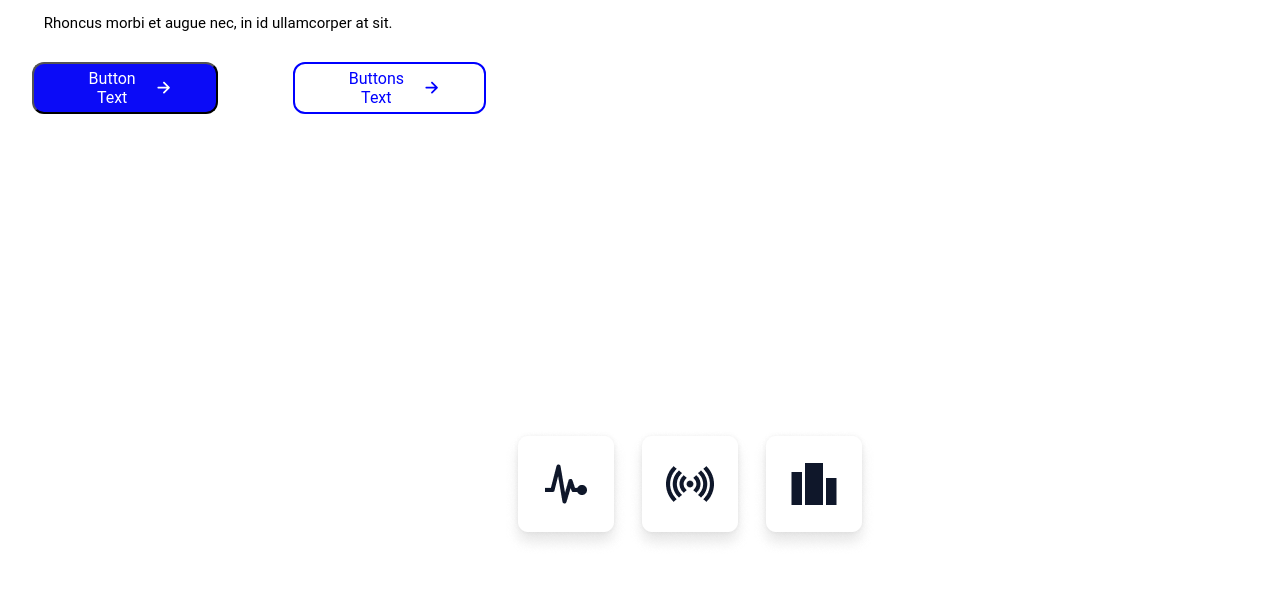
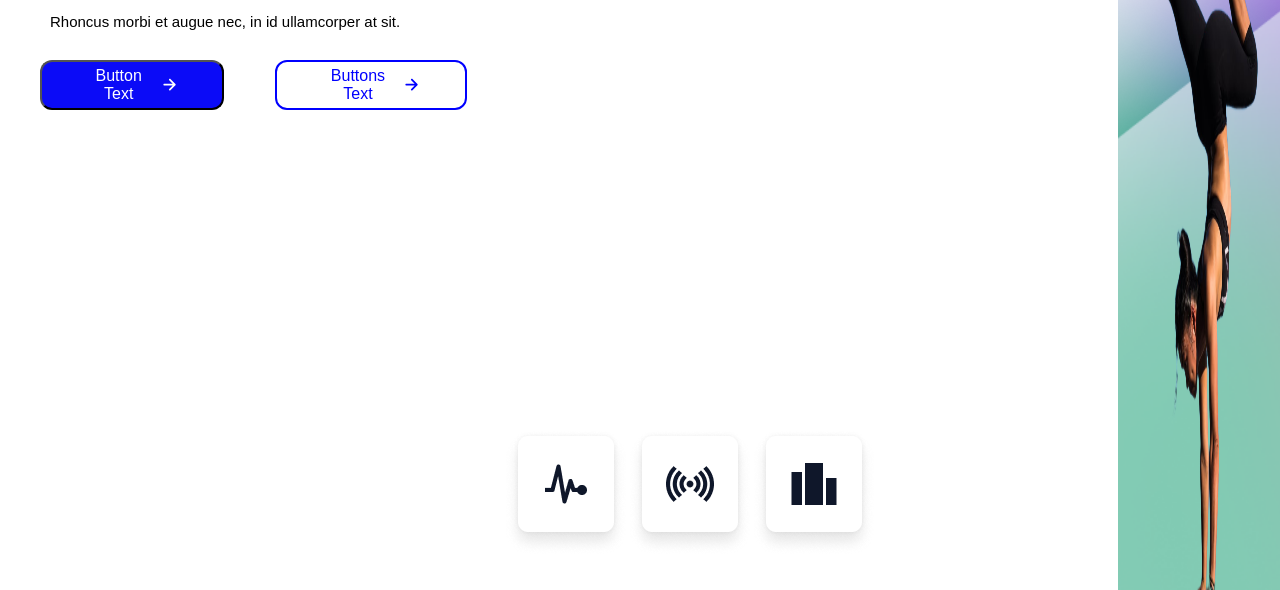
Before and after one commit to Abiola65/Figma-Section1, a plain HTML site: page index.html in a window 1280 px wide. Shown: the part 530-1120 px from the top of the page. Before the commit the page ends 1088 px from the top, so only its background shows below. Drawn offline with Linux system fonts and the light colour scheme.

Commit message:
changes commit

```diff
--- a/style.css
+++ b/style.css
@@ -1,19 +1,17 @@
 *{
     margin: 0px;
     padding: 0px;
-    font-family: Roboto;
+    font-family: Arial, Helvetica, sans-serif;
     box-sizing: border-box;
 }
 
     html, body {
         height: 100%;
-        /* overflow: hidden; */
     }
 
     .flex-container {
         display: flex;
         height: 100vh;
-
     }
 
     .div1 {
@@ -40,7 +38,6 @@
     .shape-img, .inner-img, .light-img{
         position: absolute;
         margin-bottom: 300px;
-        /* top: 100; */
         right: 0%;
         width: 1200%;
         height: 100%;
@@ -54,7 +51,6 @@
     }
 
     .shape-img {
-        rotate: -180;
         top: 40%;
         z-index: 2;
     }
@@ -71,7 +67,6 @@
         top: 120%;
     }
     .light-img, .shape-img {
-        height: 100vh;
         object-fit: cover;
         width: 1200%;
     }
@@ -141,5 +136,5 @@
         color: white;
     }
     .buttons{
-        gap: 6rem;
+        gap: 4.5rem;
     }
```
